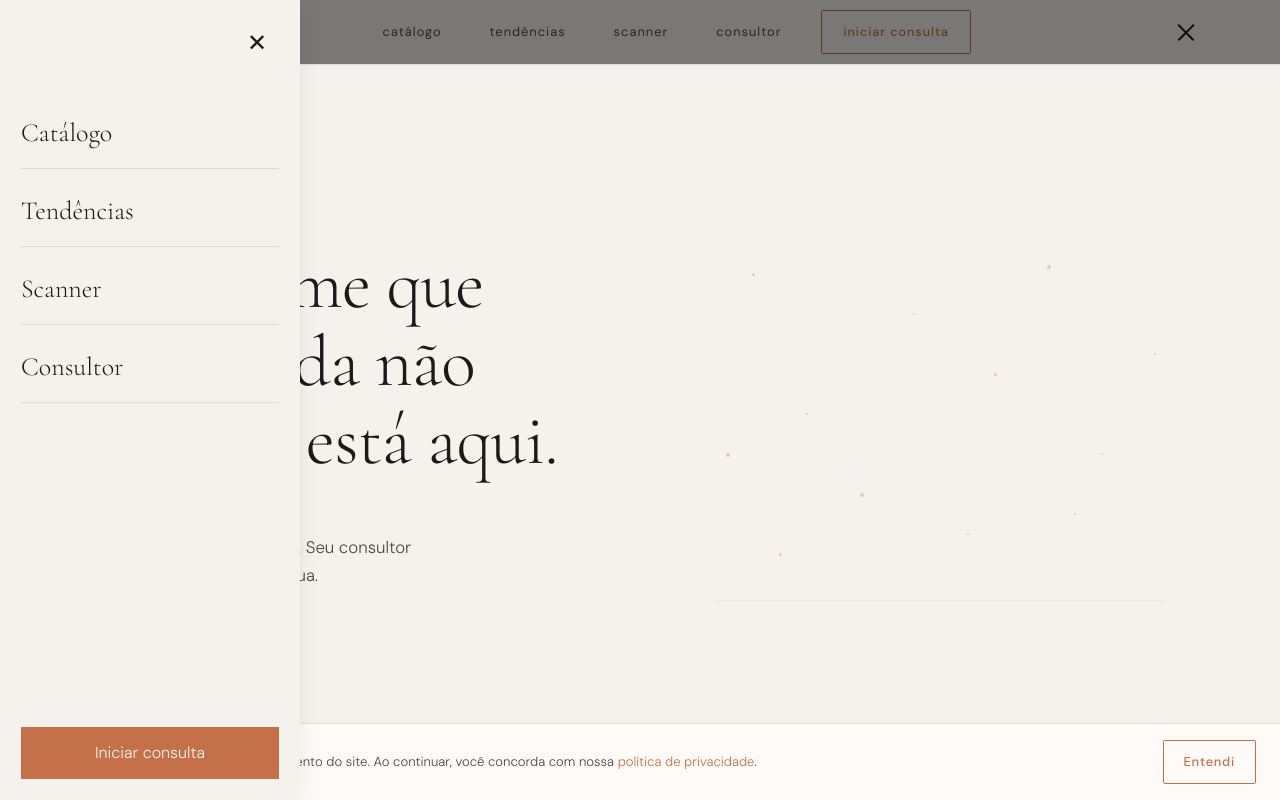
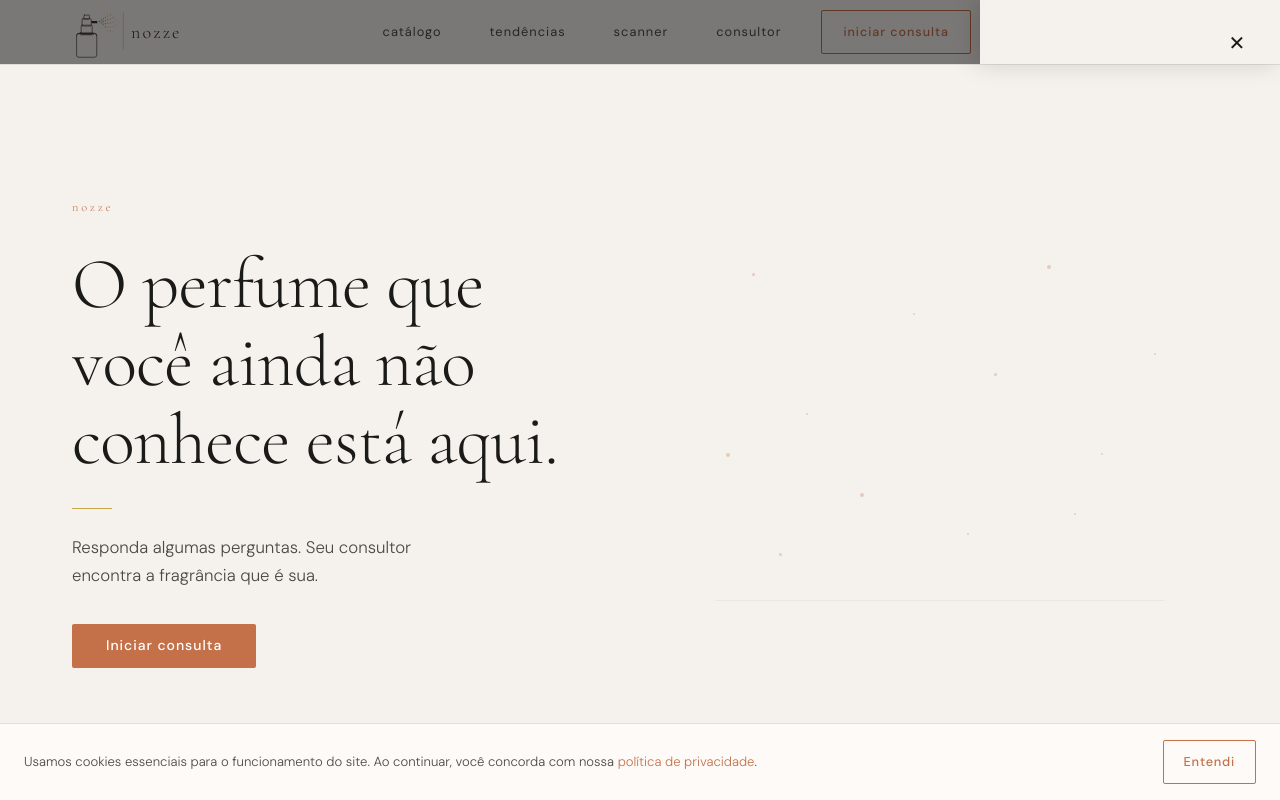
Before and after one commit to FaresMahmud/scently, a Next.js app: page / in a window 1280 px wide. Both pictures are taken after a click on the button "Abrir menu". Shown: the top 800 px of the page. Built offline with nearby package versions, Linux system fonts and the light colour scheme; no server answers.

Commit message:
fix: drawer from right, full overlay, clean rewrite

```diff
--- a/components/layout/MenuMobileToggle.tsx
+++ b/components/layout/MenuMobileToggle.tsx
@@ -1,5 +1,4 @@
-"use client"
-
+'use client'
 import { useState, useEffect } from "react"
 import { usePathname } from "next/navigation"
 import Link from "next/link"
@@ -8,30 +7,33 @@ export default function MenuMobileToggle() {
   const [aberto, setAberto] = useState(false)
   const pathname = usePathname()
 
-  const fechar = () => setAberto(false)
-
-  useEffect(() => { fechar() }, [pathname])
+  useEffect(() => { setAberto(false) }, [pathname])
 
   useEffect(() => {
     document.body.style.overflow = aberto ? "hidden" : ""
     return () => { document.body.style.overflow = "" }
   }, [aberto])
 
+  const links = [
+    { href: "/catalogo", label: "Catálogo" },
+    { href: "/tendencias", label: "Tendências" },
+    { href: "/scanner", label: "Scanner" },
+    { href: "/consultor", label: "Consultor" },
+  ]
+
   return (
     <>
-      {/* Botão hambúrguer */}
+      {/* Hamburger button — stays top RIGHT */}
       <button
-        onClick={() => setAberto(v => !v)}
-        aria-label={aberto ? "Fechar menu" : "Abrir menu"}
-        className="menu-mobile-btn"
+        onClick={() => setAberto(true)}
+        aria-label="Abrir menu"
         style={{
           background: "none",
           border: "none",
           cursor: "pointer",
-          padding: "0.5rem",
+          padding: "8px",
+          minWidth: "44px",
           minHeight: "44px",
-          minWidth: "44px",
-          color: "var(--cor-texto)",
           display: "flex",
           flexDirection: "column",
           alignItems: "center",
@@ -39,67 +41,46 @@ export default function MenuMobileToggle() {
           gap: "5px",
         }}
       >
-        {[0, 1, 2].map((i) => (
-          <span
-            key={i}
+        <span style={{ display: "block", width: "22px", height: "2px", backgroundColor: "#1A1A18" }} />
+        <span style={{ display: "block", width: "22px", height: "2px", backgroundColor: "#1A1A18" }} />
+        <span style={{ display: "block", width: "22px", height: "2px", backgroundColor: "#1A1A18" }} />
+      </button>
+
+      {/* Portal-like overlay + drawer, only rendered when open */}
+      {aberto && (
+        <div style={{ position: "fixed", inset: 0, zIndex: 9999 }}>
+          {/* Dark overlay on the LEFT */}
+          <div
+            onClick={() => setAberto(false)}
             style={{
-              display: "block",
-              width: "22px",
-              height: "1.5px",
-              backgroundColor: "currentColor",
-              transition: "transform 0.2s, opacity 0.2s",
-              transform:
-                aberto && i === 0 ? "translateY(6.5px) rotate(45deg)"
-                : aberto && i === 1 ? "scaleX(0)"
-                : aberto && i === 2 ? "translateY(-6.5px) rotate(-45deg)"
-                : "none",
-              opacity: aberto && i === 1 ? 0 : 1,
+              position: "absolute",
+              inset: 0,
+              backgroundColor: "rgba(0,0,0,0.5)",
             }}
           />
-        ))}
-      </button>
 
-      {/* Overlay */}
-      {aberto && (
-        <div
-          onClick={fechar}
-          style={{
-            position: "fixed",
-            inset: 0,
-            backgroundColor: "rgba(0,0,0,0.5)",
-            zIndex: 9998,
-          }}
-        />
-      )}
-
-      {/* Drawer — sempre no DOM, visibilidade via transform */}
-      <div
-        style={{
-          position: "fixed",
+          {/* Drawer panel slides from RIGHT */}
+          <div style={{
+            position: "absolute",
             top: 0,
-          left: 0,
+            right: 0,
             width: "min(300px, 80vw)",
-          height: "100dvh",
+            height: "100%",
             backgroundColor: "#F5F2ED",
-          zIndex: 9999,
             display: "flex",
             flexDirection: "column",
             padding: "21px",
-          boxShadow: "-4px 0 24px rgba(0,0,0,0.1)",
-          transform: aberto ? "translateX(0)" : "translateX(-100%)",
-          transition: "transform 0.25s cubic-bezier(0.32,0.72,0,1)",
-          pointerEvents: aberto ? "auto" : "none",
-        }}
-      >
-        {/* Botão fechar */}
+            boxShadow: "-4px 0 24px rgba(0,0,0,0.15)",
+            overflowY: "auto",
+          }}>
+            {/* Close button top right */}
             <button
-          onClick={fechar}
-          aria-label="Fechar menu"
+              onClick={() => setAberto(false)}
               style={{
                 alignSelf: "flex-end",
                 background: "none",
                 border: "none",
-            fontSize: "24px",
+                fontSize: "20px",
                 cursor: "pointer",
                 color: "#1A1A18",
                 minWidth: "44px",
@@ -107,29 +88,24 @@ export default function MenuMobileToggle() {
                 display: "flex",
                 alignItems: "center",
                 justifyContent: "center",
-            marginBottom: "34px",
+                marginBottom: "21px",
               }}
             >✕</button>
 
-        {/* Links */}
-        <nav style={{ display: "flex", flexDirection: "column", gap: "8px", flex: 1 }}>
-          {[
-            { href: "/catalogo",   label: "Catálogo" },
-            { href: "/tendencias", label: "Tendências" },
-            { href: "/scanner",    label: "Scanner" },
-            { href: "/consultor",  label: "Consultor" },
-          ].map(({ href, label }) => (
+            {/* Nav links */}
+            <nav style={{ display: "flex", flexDirection: "column", flex: 1 }}>
+              {links.map(({ href, label }) => (
                 <Link
                   key={href}
                   href={href}
-              onClick={fechar}
+                  onClick={() => setAberto(false)}
                   style={{
                     fontSize: "26px",
                     fontFamily: "Cormorant Garamond, serif",
                     fontWeight: 300,
                     color: "#1A1A18",
                     textDecoration: "none",
-                padding: "13px 0",
+                    padding: "16px 0",
                     borderBottom: "1px solid rgba(26,26,24,0.1)",
                     display: "block",
                     minHeight: "44px",
@@ -138,24 +114,27 @@ export default function MenuMobileToggle() {
               ))}
             </nav>
 
-        {/* CTA */}
+            {/* CTA at bottom */}
             <Link
               href="/consultor"
-          onClick={fechar}
+              onClick={() => setAberto(false)}
               style={{
                 display: "block",
                 backgroundColor: "#C4714A",
                 color: "#F5F2ED",
                 textAlign: "center",
-            padding: "13px 21px",
+                padding: "14px 21px",
                 fontFamily: "DM Sans, sans-serif",
                 fontSize: "16px",
                 textDecoration: "none",
                 minHeight: "44px",
                 marginTop: "34px",
+                borderRadius: "2px",
               }}
             >Iniciar consulta</Link>
           </div>
+        </div>
+      )}
     </>
   )
 }
```
Lines whose indentation alone changed are shown as unchanged.
